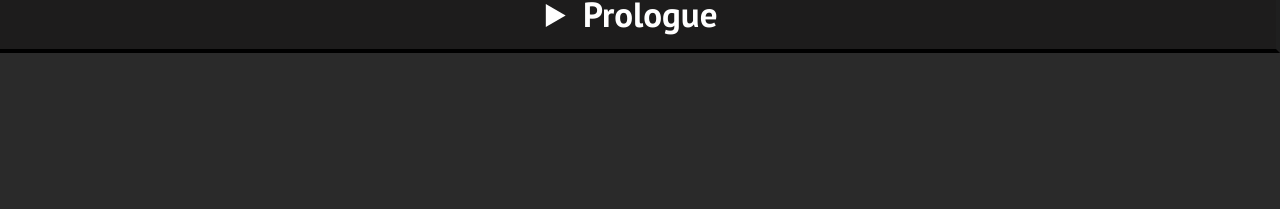
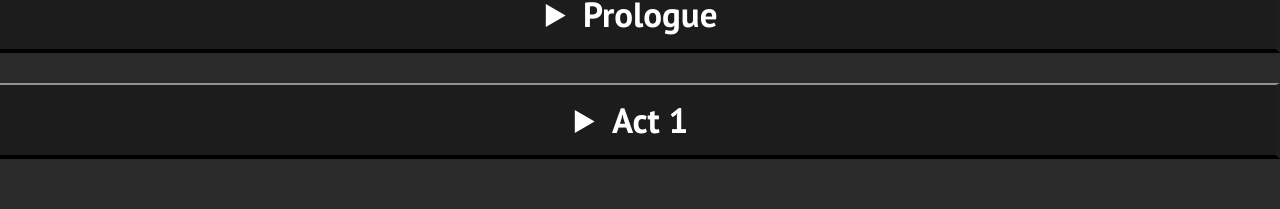
Before and after one commit to PawelRomik/Witcher-Tracker, a React (Create React App) app: page /salamander in a window 1280 px wide. Shown: the part 314-523 px from the top of the page. Built offline with nearby package versions, Linux system fonts and the light colour scheme.

Commit message:
feat: Added act 1 quests

```diff
--- a/src/data/witcher1.ts
+++ b/src/data/witcher1.ts
@@ -1,5 +1,5 @@
 
-const actOne = [
+const prologue = [
     {
         id: 0,
         name: 'Defending Kaer Morhen',
@@ -39,7 +39,121 @@ const actOne = [
     },
 ]
 
-const quests = [...actOne];
+const actOne = [{
+    id: 5,
+    name: "Of Monsters and Men",
+    location: 'Act 1',
+    type: 'Main Quest',
+    level: '0',
+    desc: "First Act 1 Main Quest"
+},{
+    id: 6,
+    name: "The Salamander's Tail",
+    location: 'Act 1',
+    type: 'Main Quest',
+    level: '0',
+    desc: "It begins with Geralt learning of Salamandra's presence in the outskirts and about the Reverend from Shani after the opening barghest attack on Alvin and Caroline."
+},{
+    id: 7,
+    name: "Strangers in the Night",
+    location: 'Act 1',
+    type: 'Main Quest',
+    level: '0',
+    desc: "After Of Monsters and Men"
+},{
+    id: 8,
+    name: "Buried Memories",
+    location: 'Act 1',
+    type: 'Main Quest',
+    level: '0',
+    desc: "After Of Monsters and Men"
+},{
+    id: 9,
+    name: "The Secret Garden",
+    location: 'Act 1',
+    type: 'Main Quest',
+    level: '0',
+    desc: "After Of Monsters and Men"
+},{
+    id: 10,
+    name: "A Game of Dice (Act 1)",
+    location: 'Act 1',
+    type: 'Secondary Quest',
+    level: '0',
+    desc: "Players: Zoltan, Mikul, Odo and Haren Brogg"
+},{
+    id: 11,
+    name: "Dead Hand of the Past",
+    location: 'Act 1',
+    type: 'Secondary Quest',
+    level: '0',
+    desc: "It's given by Declan Leuvaarden."
+},{
+    id: 12,
+    name: "Hot Potato (Part 1)",
+    location: 'Act 1',
+    type: 'Secondary Quest',
+    level: '0',
+    desc: "After Strangers in the Night"
+},{
+    id: 13,
+    name: "Racists",
+    location: 'Act 1',
+    type: 'Secondary Quest',
+    level: '0',
+    desc: "As Geralt makes his way through the Outskirts, he comes upon a dwarf who is surrounded by thugs intent on shaving off his beard in the fishing village."
+},{
+    id: 14,
+    name: "She's No Early Bird",
+    location: 'Act 1',
+    type: 'Secondary Quest',
+    level: '0',
+    desc: "Vesna remains at the inn until after Geralt speaks to her. Then she will leave every evening at 20:00, and can be found in danger as early as about 20:15. If Geralt leaves the inn and heads north at this time, he will see a group of men threatening to rape her. If he approaches, he must decide whether or not to help her."
+},{
+    id: 15,
+    name: "Wanted (Part 1)",
+    location: 'Act 1',
+    type: 'Secondary Quest',
+    level: '0',
+    desc: "The quest begins when Geralt finds an arrest warrant for the Professor on the Notice board outside the Outskirts Inn."
+},{
+    id: 16,
+    name: "The Monster of the Lake",
+    location: 'Act 1',
+    type: 'Monster Hunt',
+    level: '0',
+    desc: "Nadir, a drowned dead can be found just east of the mill near the Miller's Gate, but remember that these drowners only come out at night."
+},{
+    id: 17,
+    name: "King of the Crypt",
+    location: 'Act 1',
+    type: 'Monster Hunt',
+    level: '0',
+    desc: "After he finishes the quest to earn Mikul's trust, Geralt remembers that the Royal huntsman had mentioned a particularly nasty creature in the crypt. Strange, a few ghouls are not that nasty. So he decides to pay a second visit to the crypt."
+},{
+    id: 18,
+    name: "The Barghest Contract",
+    location: 'Act 1',
+    type: 'Monster Hunt',
+    level: '0',
+    desc: "Notice board"
+},{
+    id: 19,
+    name: "The Drowner Contract",
+    location: 'Act 1',
+    type: 'Monster Hunt',
+    level: '0',
+    desc: "Notice board"
+},{
+    id: 20,
+    name: "The Ghoul Contract",
+    location: 'Act 1',
+    type: 'Monster Hunt',
+    level: '0',
+    desc: "Notice board"
+},]
+
+const quests = [...prologue, ...actOne];
 
 
 export default quests;
```
